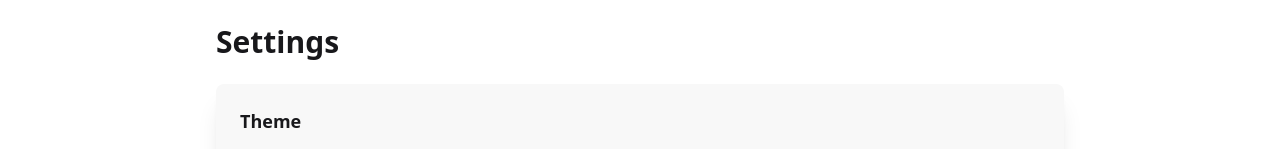
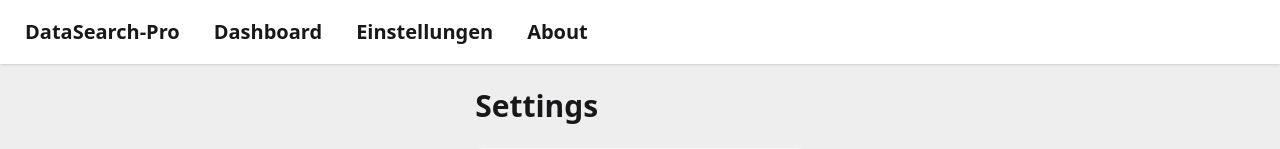
Before and after one commit to BlackTiger007/DataSearch-Pro, a SvelteKit app: page /settings in a window 1280 px wide. Shown: the top 149 px of the page. Built offline with nearby package versions, Linux system fonts and the light colour scheme; no server answers; the database is empty.

Commit message:
feat(ui): wrap layout with Navbar and base styling container

```diff
--- a/src/routes/+layout.svelte
+++ b/src/routes/+layout.svelte
@@ -1,6 +1,7 @@
 <script lang="ts">
 	import '../app.css';
 	import favicon from '$lib/assets/favicon.svg';
+	import Navbar from '$lib/components/navbar.svelte';
 
 	let { children } = $props();
 </script>
@@ -9,4 +10,7 @@
 	<link rel="icon" href={favicon} />
 </svelte:head>
 
-{@render children?.()}
+<div class="flex min-h-screen flex-col bg-base-300">
+	<Navbar />
+	{@render children?.()}
+</div>
```
